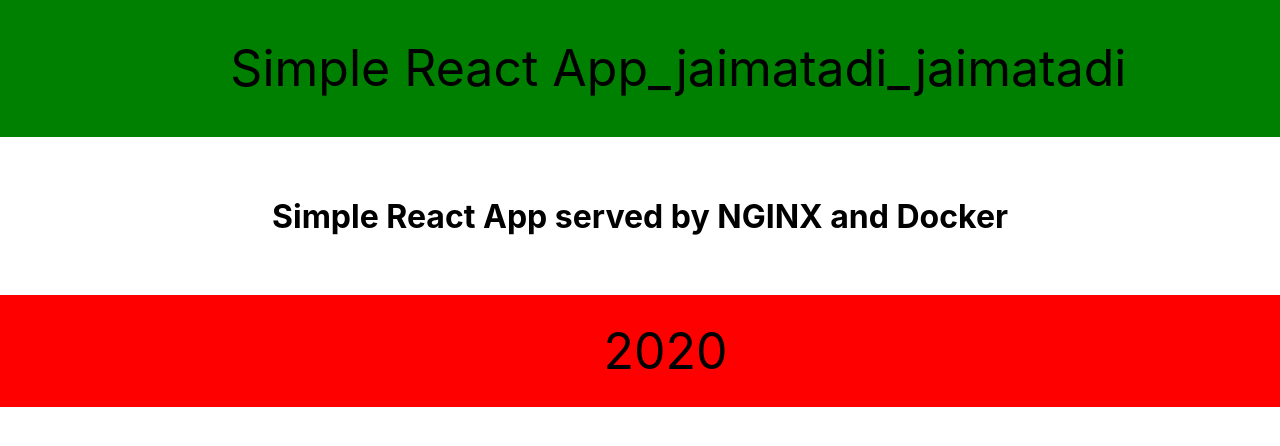
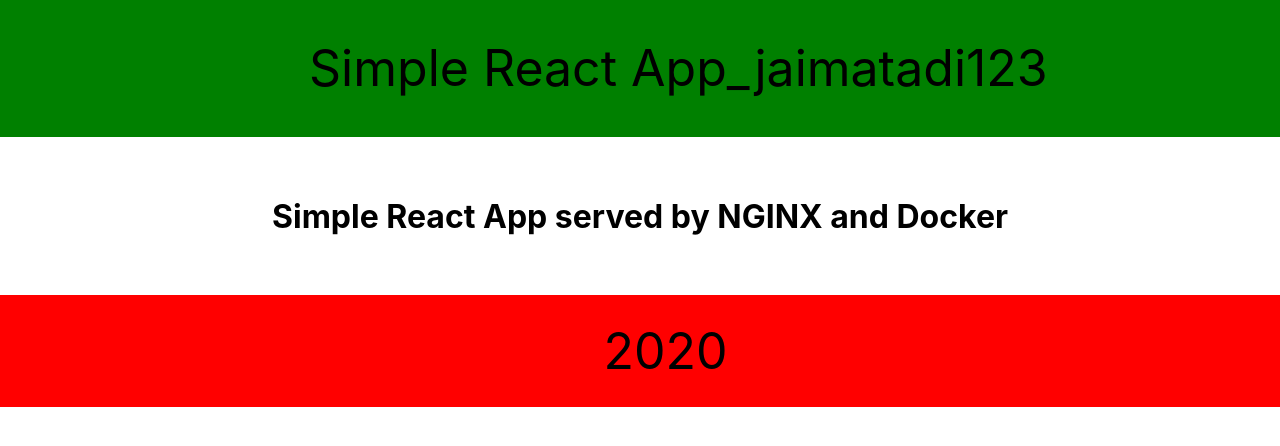
Before and after one commit to shantanusohni/ReactJS_Kubernetes_deployment_JMD, a React (Create React App) app: page / in a window 1280 px wide. Shown: the top 446 px of the page. Built offline with nearby package versions, Linux system fonts and the light colour scheme.

Commit message:
Update header.js

```diff
--- a/src/header/header.js
+++ b/src/header/header.js
@@ -4,7 +4,7 @@
 
     return (
         <div class="header">
-            Simple React App_jaimatadi_jaimatadi
+            Simple React App_jaimatadi123
         </div>
     )
 
```
